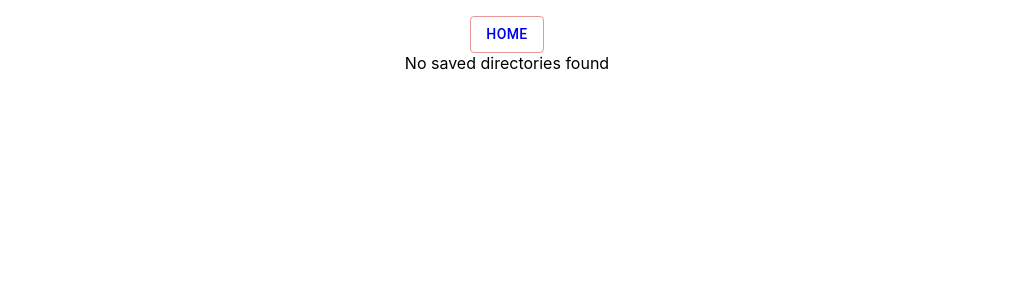
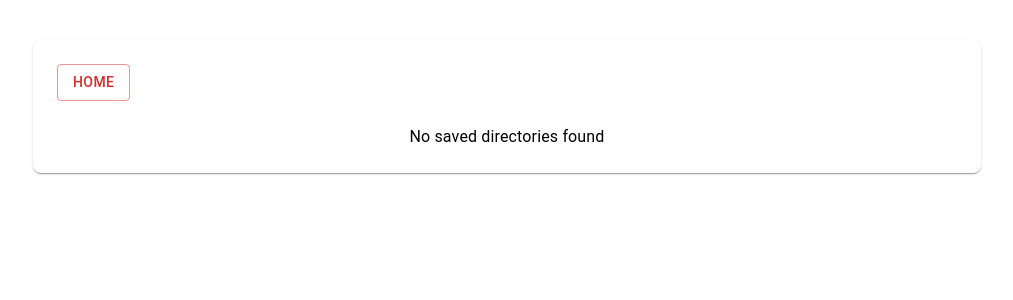
Before and after one commit to gekoparty/reactreaddirs, a React (Create React App) app in the folder frontend/: page /saved-directories in a window 1280 px wide. Shown: the top 300 px of the page, without its empty margins (133-1146 px from the left). Built offline with nearby package versions, Linux system fonts and the light colour scheme.

Commit message:
small changes visual

```diff
--- a/frontend/src/components/screens/ExistingDirectoryTable.js
+++ b/frontend/src/components/screens/ExistingDirectoryTable.js
@@ -1,7 +1,6 @@
 import React, { useContext } from "react";
 import { Link } from "react-router-dom";
-import { Box } from "@mui/system";
-import Button from "@mui/material/Button";
+import { Box, Button, Stack, Typography } from "@mui/material";
 import DirectoryTable from "../DirectoryTable";
 import { Store } from "../../store";
 
@@ -14,22 +13,31 @@ const ExistingDirectoryTable = () => {
       sx={{
         boxShadow: 1,
         borderRadius: 2,
-        p: 2,
+        p: 3,
         minWidth: 650,
-        maxWidth: 800,
-        margin: "auto",
+        maxWidth: 900,
+        mx: "auto",
+        mt: 5,
       }}
     >
-       <Button variant="outlined" color="error">
-      <Link style={{textDecoration: "none"}} to="/">Home</Link>
-      </Button>
-      {state.savedDirectories.length > 0 && (
-        <Button variant="outlined" color="error">
-        <Link style={{textDecoration: "none"}} to="/saved-directories">Saved Directories</Link>
+      <Stack direction="row" spacing={2} mb={3}>
+        <Button variant="outlined" color="error" component={Link} to="/">
+          Home
         </Button>
-      )}
-      {existingDirectories.length === 0 || null ? (
-        <div>No existing directories found</div>
+        {state.savedDirectories.length > 0 && (
+          <Button
+            variant="outlined"
+            color="error"
+            component={Link}
+            to="/saved-directories"
+          >
+            Saved Directories
+          </Button>
+        )}
+      </Stack>
+
+      {existingDirectories.length === 0 ? (
+        <Typography>No existing directories found</Typography>
       ) : (
         <DirectoryTable directories={existingDirectories} />
       )}
--- a/frontend/src/components/screens/SavedDirectoryTable.js
+++ b/frontend/src/components/screens/SavedDirectoryTable.js
@@ -1,11 +1,10 @@
 import React, { useContext } from "react";
-import { Box } from "@mui/system";
+import { Box, Button, Stack, Typography } from "@mui/material";
 import { Link } from "react-router-dom";
-import Button from "@mui/material/Button";
 import DirectoryTable from "../DirectoryTable";
 import { Store } from "../../store";
 
-const SavedDirectoryTable = (props) => {
+const SavedDirectoryTable = () => {
   const { state } = useContext(Store);
   const savedDirectories = state.savedDirectories || [];
 
@@ -14,21 +13,31 @@ const SavedDirectoryTable = (props) => {
       sx={{
         boxShadow: 1,
         borderRadius: 2,
-        p: 2,
+        p: 3,
         minWidth: 650,
-        maxWidth: 800,
-        margin: "auto",
+        maxWidth: 900,
+        mx: "auto",
+        mt: 5,
       }}
-    ><Button variant="outlined" color="error">
-      <Link style={{textDecoration: "none"}} to="/">Home</Link>
-      </Button>
-      {state.existingDirectories.length > 0 && (
-        <Button variant="outlined" color="error">
-        <Link style={{ textDecoration: "none"}} to="/existing-directories">Existing Directories</Link>
+    >
+      <Stack direction="row" spacing={2} mb={3}>
+        <Button variant="outlined" color="error" component={Link} to="/">
+          Home
         </Button>
-      )}
-      {savedDirectories.length === 0 || null ? (
-        <div>No saved directories found</div>
+        {state.existingDirectories.length > 0 && (
+          <Button
+            variant="outlined"
+            color="error"
+            component={Link}
+            to="/existing-directories"
+          >
+            Existing Directories
+          </Button>
+        )}
+      </Stack>
+
+      {savedDirectories.length === 0 ? (
+        <Typography>No saved directories found</Typography>
       ) : (
         <DirectoryTable directories={savedDirectories} />
       )}
--- a/frontend/src/components/screens/SearchTable.js
+++ b/frontend/src/components/screens/SearchTable.js
@@ -1,9 +1,9 @@
 import React, { useEffect, useState } from "react";
 import axios from "axios";
+import { Box, TextField, Typography } from "@mui/material";
 import PermanentDrawerLeft from "../PermanentDrawerLeft";
 import DirectoryTable from "../DirectoryTable";
-import { Box, TextField, Button, InputAdornment } from "@mui/material"; // Import Box component
-import SearchIcon from "@mui/icons-material/Search"; // Import Search icon
+import debounce from "lodash.debounce";
 
 const SearchTable = () => {
   const [directories, setDirectories] = useState([]);
@@ -12,93 +12,65 @@ const SearchTable = () => {
   const [error, setError] = useState(null);
   const [searchQuery, setSearchQuery] = useState("");
 
-
   useEffect(() => {
     const fetchDirectories = async () => {
       setLoading(true);
       setError(null);
-
       try {
         const response = await axios.get("/api/directories");
         setDirectories(response.data.directories);
-        setFilteredDirectories(response.data.directories); // Display all by default
+        setFilteredDirectories(response.data.directories);
       } catch (err) {
         setError("Error fetching directories: " + err.message);
-        console.error(err);
       } finally {
         setLoading(false);
       }
     };
-
     fetchDirectories();
   }, []);
 
-  const handleSearch = (e) => {
-    const query = e.target.value.toLowerCase();
+  const handleSearch = debounce((query) => {
+    const lowerQuery = query.toLowerCase();
+    setFilteredDirectories(
+      directories.filter((dir) => dir.name.toLowerCase().includes(lowerQuery))
+    );
+  }, 300);
+
+  const onChangeSearch = (e) => {
+    const query = e.target.value;
     setSearchQuery(query);
-
-    const filtered = directories.filter((dir) =>
-      dir.name.toLowerCase().includes(query)
-    );
-    setFilteredDirectories(filtered);
+    handleSearch(query);
   };
-
 
   const handleDelete = async (selected) => {
     try {
-      console.log("Deleting directories:", selected);
-      // Make a request to delete the selected directories on the server
       await axios.post("/api/directories/delete", { ids: selected });
-
-      // Update state to remove deleted directories by _id
       setDirectories(directories.filter((dir) => !selected.includes(dir._id)));
+      setFilteredDirectories(
+        filteredDirectories.filter((dir) => !selected.includes(dir._id))
+      );
     } catch (err) {
       console.error("Error deleting directories:", err.message);
     }
   };
 
   return (
-    <>
-      <Box mt="100px">
+    <Box sx={{ mt: 10, px: 3 }}>
       <PermanentDrawerLeft />
-        <Box
-          sx={{
-            mb: 2,
-            display: "flex",
-            justifyContent: "center",
-            gap: 2,
-          }}
-        >
+      <Box sx={{ mb: 3, display: "flex", justifyContent: "center" }}>
         <TextField
-            label="Search"
+          label="Search Directories"
           variant="outlined"
           value={searchQuery}
-            onChange={handleSearch}
+          onChange={onChangeSearch}
           sx={{ width: "50%" }}
-            InputProps={{
-              endAdornment: (
-                <InputAdornment position="end">
-                  <Button
-                    variant="contained"
-                    color="primary"
-                    sx={{
-                      borderTopLeftRadius: 0,
-                      borderBottomLeftRadius: 0,
-                      boxShadow: "none",
-                      minWidth: "40px",
-                    }}
-                  >
-                    <SearchIcon />
-                  </Button>
-                </InputAdornment>
-              ),
-            }}
         />
       </Box>
+
       {loading ? (
-          <p>Loading directories...</p>
+        <Typography>Loading directories...</Typography>
       ) : error ? (
-          <p>{error}</p>
+        <Typography color="error">{error}</Typography>
       ) : (
         <DirectoryTable
           directories={filteredDirectories}
@@ -106,7 +78,6 @@ const SearchTable = () => {
         />
       )}
     </Box>
-    </>
   );
 };
 
```
Also changed, not shown: frontend/src/components/screens/HomeScreen.js (+5 -7 lines). Lines whose indentation alone changed are shown as unchanged.
